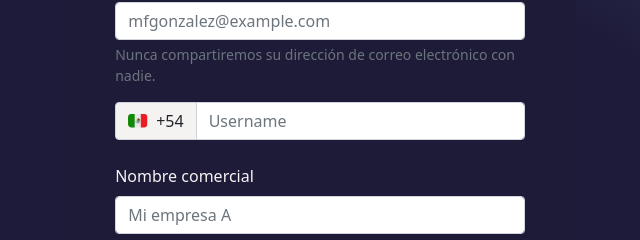
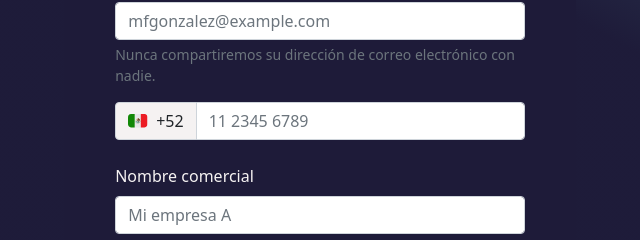
Before and after one commit to JoGaleano/BTSPO, a website: page views/spoDemo.html in a window 1280 px wide. Shown: the part 349-589 px from the top of the page, 640-1280 px from the left. Drawn offline with nearby package versions, Linux system fonts and the light colour scheme.

Commit message:
modificación form numero mexico

```diff
--- a/views/spoDemo.html
+++ b/views/spoDemo.html
@@ -71,8 +71,8 @@
                 </div>
 
                 <div class="input-group flex-nowrap flag input">
-                    <span class="input-group-text" id="addon-wrapping"><img src="../assets/flag-for-mexico.svg" alt="México">+54</span>
-                    <input type="text" class="form-control" placeholder="Username" aria-label="Username" aria-describedby="addon-wrapping">
+                    <span class="input-group-text" id="addon-wrapping"><img src="../assets/flag-for-mexico.svg" alt="México">+52</span>
+                    <input type="text" class="form-control" placeholder="11 2345 6789" aria-label="Username" aria-describedby="addon-wrapping">
                 </div>
 
                 <div class="mb-3 input">
```
